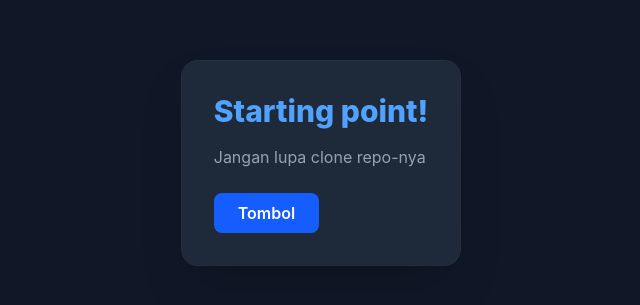
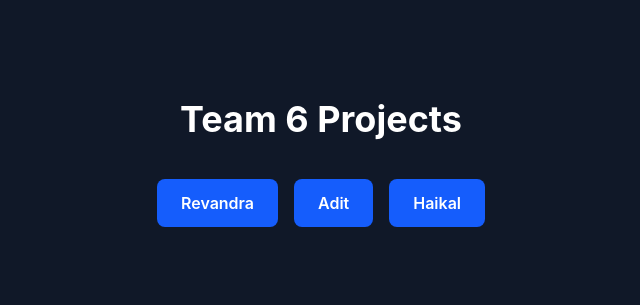
Before and after one commit to RevVans/ReactJS-Project-w-Tailwind, a React (Vite) app: page / in a window 1280 px wide. Shown: the part 237-542 px from the top of the page, without its empty margins (319-959 px from the left). Built offline with nearby package versions, Linux system fonts and the light colour scheme.

Commit message:
Make navigation page and separate files for each member

```diff
--- a/package.json
+++ b/package.json
@@ -13,6 +13,7 @@
     "@tailwindcss/vite": "^4.2.2",
     "react": "^19.2.4",
     "react-dom": "^19.2.4",
+    "react-router-dom": "^7.13.2",
     "tailwindcss": "^4.2.2"
   },
   "devDependencies": {
--- a/src/App.jsx
+++ b/src/App.jsx
@@ -1,22 +1,20 @@
-import { useState } from 'react'
-import reactLogo from './assets/react.svg'
-import viteLogo from './assets/vite.svg'
-import heroImg from './assets/hero.png'
-import './App.css'
+import { BrowserRouter as Router, Routes, Route } from 'react-router-dom';
+import LandingPage from './pages/LandingPage';
+import Revandra from './pages/Revandra';
+import Adit from './pages/Adit';
+import Haikal from './pages/Haikal';
+import './App.css';
 
 function App() {
   return (
-    <div className="flex min-h-screen items-center justify-center bg-gray-900 p-6 text-white">
-      <div className="max-w-md rounded-2xl bg-gray-800 p-8 shadow-2xl ring-1 ring-white/10">
-        <h1 className="text-3xl font-extrabold text-blue-400">Starting point!</h1>
-        <p className="mt-4 text-gray-400">
-          Jangan lupa clone repo-nya
-        </p>
-        <button className="mt-6 rounded-lg bg-blue-600 px-6 py-2 font-semibold transition hover:bg-blue-500 active:scale-95">
-          Tombol
-        </button>
-      </div>
-    </div>
+    <Router>
+      <Routes>
+        <Route path="/" element={<LandingPage />} />
+        <Route path="/Revandra" element={<Revandra />} />
+        <Route path="/Adit" element={<Adit />} />
+        <Route path="/Haikal" element={<Haikal />} />
+      </Routes>
+    </Router>
   )
 }
 
--- /dev/null
+++ b/src/pages/Adit.jsx
@@ -0,0 +1,7 @@
+export default function Adit() {
+    return (
+        <div>
+            <h1>Adit</h1>
+    </div>
+    );
+}
--- /dev/null
+++ b/src/pages/Haikal.jsx
@@ -0,0 +1,7 @@
+export default function Adit() {
+    return (
+        <div>
+            <h1>Haikal</h1>
+    </div>
+    );
+}
--- /dev/null
+++ b/src/pages/LandingPage.jsx
@@ -0,0 +1,22 @@
+import { Link } from 'react-router-dom';
+
+export default function LandingPage() {
+    return (
+        <div className="flex min-h-screen flex-col items-center justify-center bg-gray-900 text-white p-6">
+            <h1 className="text-4xl font-bold mb-10">Team 6 Projects</h1>
+            <div className="flex gap-4">
+            <Link
+                to="/Revandra"
+                className="rounded-lg bg-blue-600 px-6 py-3 font-semibold transition hover:bg-blue-500">
+                Revandra
+            </Link>
+            <Link to="/Adit" className="rounded-lg bg-blue-600 px-6 py-3 font-semibold transition hover:bg-blue-500">
+                Adit
+            </Link>
+            <Link to="/Haikal" className="rounded-lg bg-blue-600 px-6 py-3 font-semibold transition hover:bg-blue-500">
+                Haikal
+            </Link>
+            </div>
+        </div>
+    );
+}
--- /dev/null
+++ b/src/pages/Revandra.jsx
@@ -0,0 +1,7 @@
+export default function Revandra() {
+    return (
+        <div>
+            <h1>Revandra</h1>
+        </div>
+    );
+}
```
Also changed, not shown: 1 other file (tests, documents, lock files or other folders).
